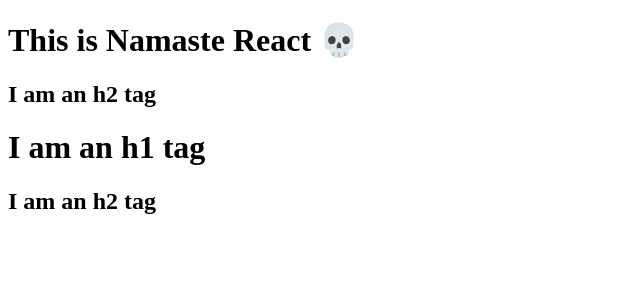
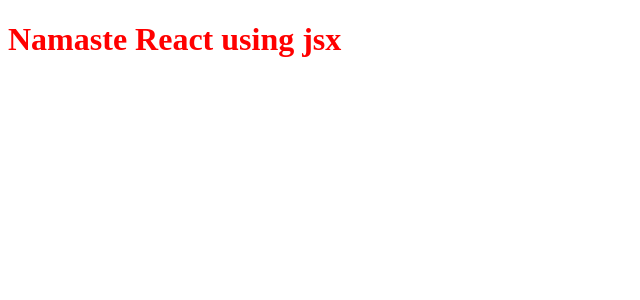
Before and after one commit to iamtanishqsethi/BiteHub, a React (Vite) app: page / in a window 1280 px wide. Shown: the top 300 px of the page, without its empty margins (0-640 px from the left). Built offline with nearby package versions, Linux system fonts and the light colour scheme.

Commit message:
started with ep3

```diff
--- a/App.js
+++ b/App.js
@@ -1,26 +1,11 @@
 import React from "react";
 import ReactDOM from "react-dom/client";
-//creating nested elements
-const parent=React.createElement("div",
-    {id:"parent"},
-    [React.createElement("div",
-        {id:"child1"},
-        [React.createElement("h1",
-            {},"This is Namaste React 💀"
-        ),React.createElement("h2",{},"I am an h2 tag")]
-    ),React.createElement("div",
-        {id:"child2"},
-        [React.createElement("h1",
-            {},"I am an h1 tag"
-        ),React.createElement("h2",{},"I am an h2 tag")]
-    )]
-);
-console.log(parent);
-//creating a h1 using react
 
-// const heading=React.createElement("h1",{id:"heading"},"Hello World from react");//it takes 3 arguments the html element,an object and the content inside the element
-//first of all react needs a root , where we can work
-//its the job of react dom
-//root is the place where all the react code will work/render
-const root=ReactDOM.createRoot(document.getElementById("root"));
-root.render(parent);
+//React Element(using core react) => object => render => html element
+const heading=React.createElement("h1",{id:"heading"},"Namaste  React")
+
+//JSX(transpilled beforit reaches to javascript engine)
+const jsxHeading=<h1 id="heading">Namaste React using jsx</h1>//react element
+
+const root= ReactDOM.createRoot(document.getElementById("root"))
+root.render(jsxHeading)
--- a/package.json
+++ b/package.json
@@ -3,6 +3,8 @@
   "version": "1.0.0",
   "description": "namaste react course",
   "scripts": {
+    "start": "parcel index.html",
+    "build" : "parcel build index.html",
     "test": "jest"
   },
   "repository": {
```
